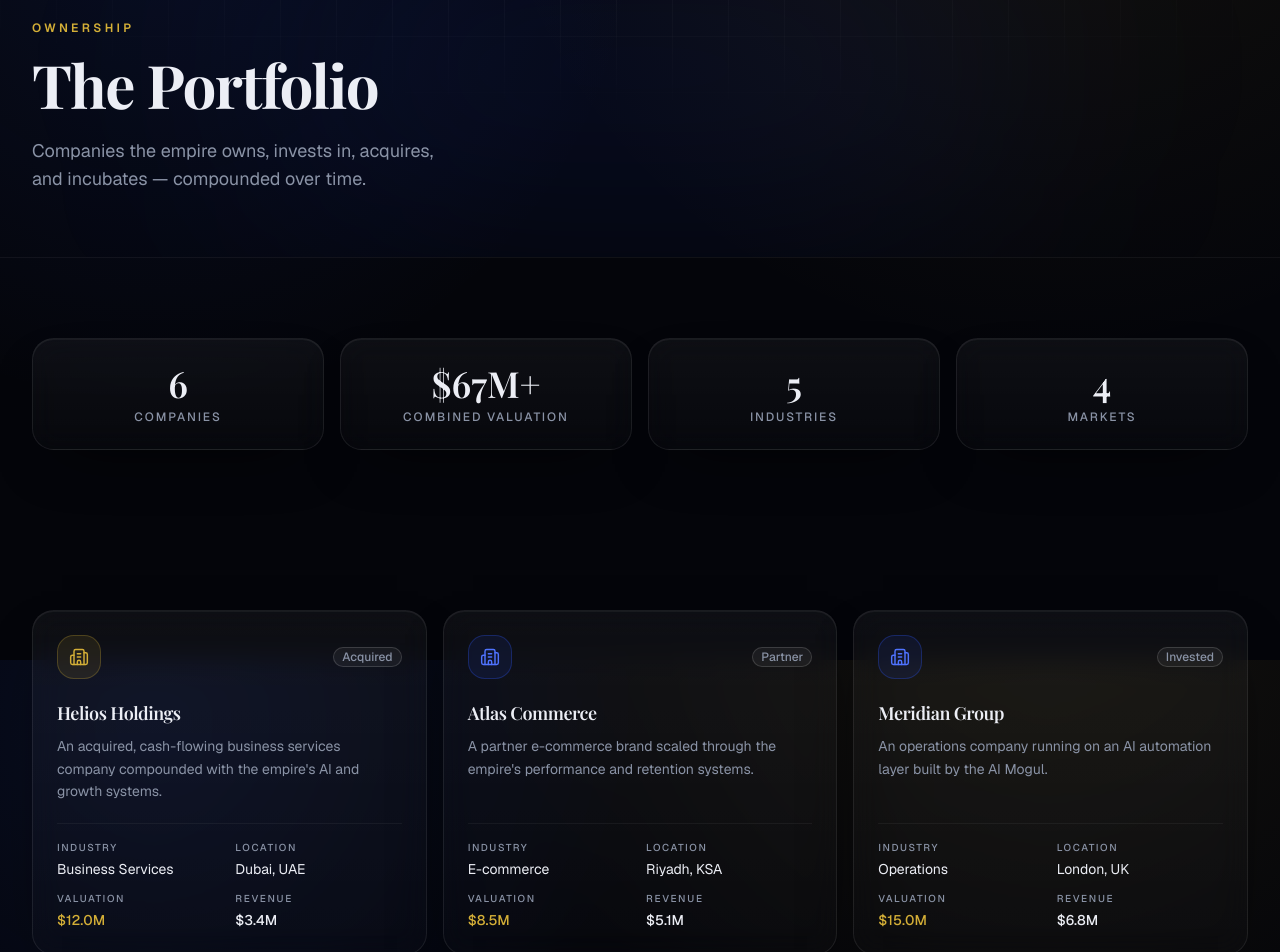
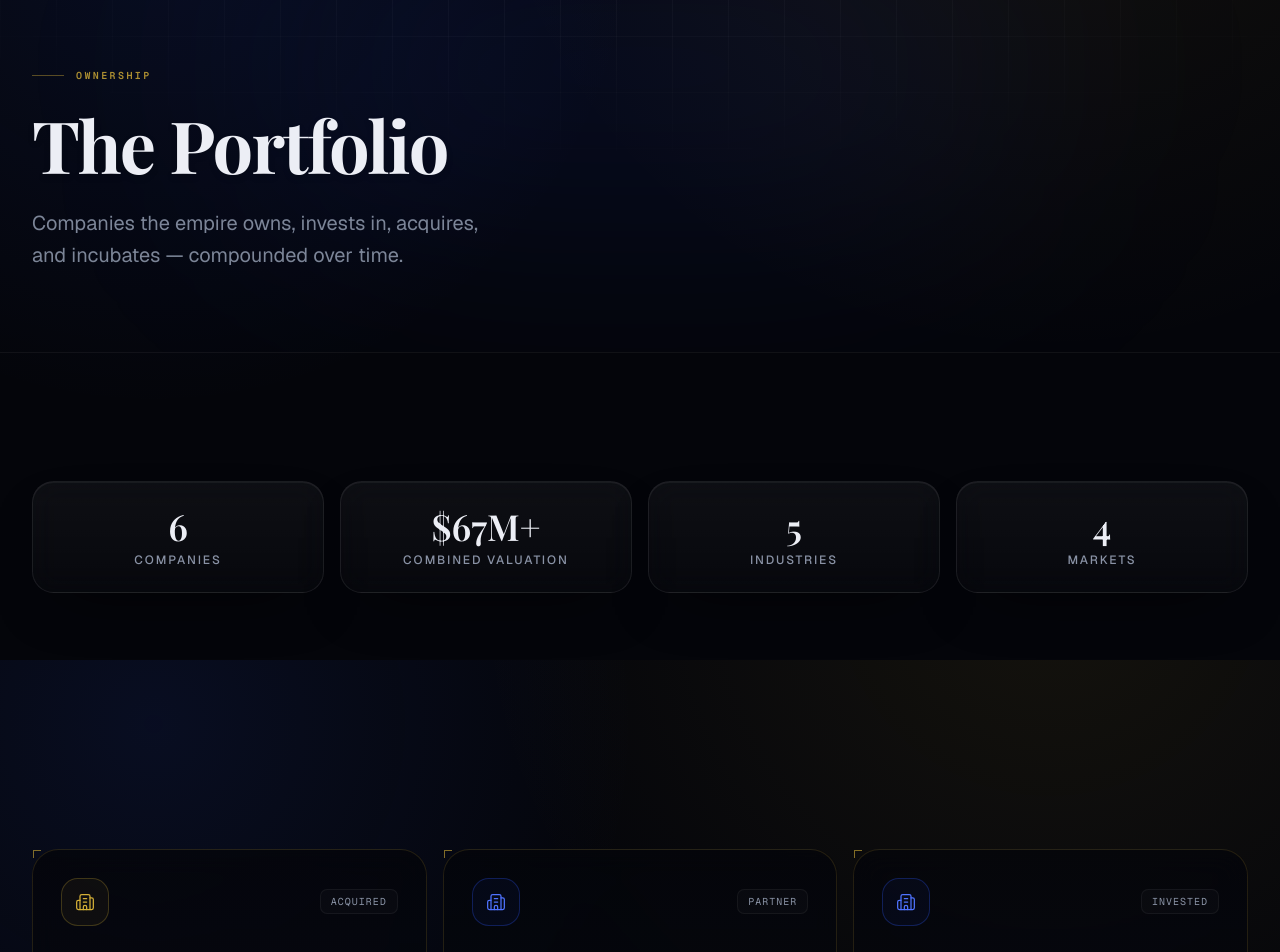
Before and after one commit to MansaMusaMogule86/mansas-moguls, a Next.js app: page /portfolio in a window 1280 px wide. Shown: the part 140-1092 px from the top of the page. Built offline with nearby package versions, Linux system fonts and the light colour scheme.

Commit message:
style(ui): execute phase 1 and 2 visual token and component upgrades for command center aesthetic

```diff
--- a/src/app/globals.css
+++ b/src/app/globals.css
@@ -188,7 +188,7 @@
       0 24px 60px -30px rgba(0, 0, 0, 0.8);
   }
 
-  /* HUD Panel border with gold accents */
+/* Shared panel classes */
   .hud-panel {
     background: linear-gradient(
       180deg,
@@ -197,6 +197,8 @@
     );
     border: 1px solid rgba(212, 175, 55, 0.15);
     position: relative;
+    backdrop-filter: blur(14px);
+    -webkit-backdrop-filter: blur(14px);
   }
 
   .hud-panel::before,
--- a/src/components/moguls/MogulCard.tsx
+++ b/src/components/moguls/MogulCard.tsx
@@ -11,29 +11,30 @@ export function MogulCard({ mogul }: { mogul: Mogul }) {
   return (
     <Link
       href={`/moguls/${mogul.slug}`}
-      className="group glass-panel relative flex min-h-[230px] flex-col rounded-3xl border border-white/10 p-6 transition-all duration-300 hover:-translate-y-1 hover:border-white/20"
+      className="group hud-panel relative flex min-h-[230px] flex-col rounded-3xl p-6 sm:p-8 transition-all duration-500 hover:-translate-y-1"
     >
       <div
         className={cn(
-          "grid size-11 place-items-center rounded-xl border transition-colors shadow-[0_10px_24px_rgba(0,0,0,0.14)]",
+          "grid size-12 place-items-center rounded-xl border transition-colors shadow-[0_10px_24px_rgba(0,0,0,0.14)]",
           isGold
-            ? "border-gold/25 bg-gold/10 text-gold group-hover:border-gold/50"
-            : "border-royal/30 bg-royal/10 text-royal-bright group-hover:border-royal/60",
+            ? "border-gold/25 bg-gold/5 text-gold group-hover:bg-gold/10"
+            : "border-royal/30 bg-royal/5 text-royal-bright group-hover:bg-royal/10",
         )}
       >
-        {Icon && <Icon className="size-5" strokeWidth={1.75} />}
+        {Icon && <Icon className="size-5" strokeWidth={1.5} />}
       </div>
 
-      <h3 className="mt-5 text-lg font-semibold tracking-[-0.02em]">{mogul.name}</h3>
-      <p className="mt-2 flex-1 text-sm leading-relaxed text-muted-foreground">
+      <h3 className="mt-6 text-xl sm:text-2xl font-heading tracking-tight drop-shadow-sm">{mogul.name}</h3>
+      <p className="mt-3 flex-1 text-sm leading-relaxed text-muted-foreground/80 font-sans">
         {mogul.shortDescription}
       </p>
 
-      <div className="mt-5 flex items-center justify-between border-t border-white/5 pt-4">
-        <span className="text-[11px] font-medium uppercase tracking-[0.16em] text-muted-foreground">
+      <div className="mt-6 flex items-center justify-between pt-5 relative">
+        <div className="absolute top-0 left-0 w-8 h-px bg-gold/30" />
+        <span className="text-[10px] font-mono font-medium uppercase tracking-[0.2em] text-muted-foreground">
           {mogul.category}
         </span>
-        <ArrowUpRight className="size-4 text-muted-foreground transition-all group-hover:translate-x-0.5 group-hover:-translate-y-0.5 group-hover:text-foreground" />
+        <ArrowUpRight className="size-4 text-muted-foreground transition-all group-hover:translate-x-0.5 group-hover:-translate-y-0.5 group-hover:text-gold" />
       </div>
     </Link>
   );
--- a/src/components/portfolio/PortfolioCard.tsx
+++ b/src/components/portfolio/PortfolioCard.tsx
@@ -1,6 +1,5 @@
 import { Building2 } from "lucide-react";
 import { cn } from "@/lib/utils";
-import { Badge } from "@/components/ui/badge";
 import { ownershipTypeLabel } from "@/lib/labels";
 import type { PortfolioCompany } from "@/lib/types";
 
@@ -17,55 +16,57 @@ export function PortfolioCard({ company }: { company: PortfolioCompany }) {
   const revenue = formatMoney(company.revenueEstimate);
 
   return (
-    <div className="glass-panel flex flex-col rounded-2xl p-6 transition-all duration-300 hover:-translate-y-1 hover:border-white/20">
+    <div className="hud-panel flex flex-col rounded-3xl p-6 sm:p-7 transition-all duration-500 hover:-translate-y-1">
       <div className="flex items-center justify-between gap-4">
         <div
           className={cn(
-            "grid size-11 place-items-center rounded-xl border",
+            "grid size-12 place-items-center rounded-xl border",
             isGold
-              ? "border-gold/25 bg-gold/10 text-gold"
-              : "border-royal/30 bg-royal/10 text-royal-bright",
+              ? "border-gold/25 bg-gold/5 text-gold"
+              : "border-royal/30 bg-royal/5 text-royal-bright",
           )}
         >
-          <Building2 className="size-5" strokeWidth={1.75} />
+          <Building2 className="size-5" strokeWidth={1.5} />
         </div>
-        <Badge variant="outline" className="border-white/15 bg-white/5 text-muted-foreground">
+        <div className="flex items-center gap-2 text-[10px] uppercase font-mono tracking-widest text-muted-foreground border border-white/5 bg-white/[0.02] px-2.5 py-1 rounded-sm">
           {ownershipTypeLabel[company.ownershipType]}
-        </Badge>
+        </div>
       </div>
 
-      <h3 className="mt-5 text-lg font-semibold">{company.name}</h3>
-      <p className="mt-2 flex-1 text-sm leading-relaxed text-muted-foreground">
+      <h3 className="mt-6 text-xl sm:text-2xl font-heading drop-shadow-sm">{company.name}</h3>
+      <p className="mt-3 flex-1 text-sm leading-relaxed text-muted-foreground/80 font-sans">
         {company.publicDescription}
       </p>
 
-      <div className="mt-5 grid grid-cols-2 gap-3 border-t border-white/5 pt-4">
+      <div className="mt-6 grid grid-cols-2 gap-y-4 gap-x-3 pt-5 relative">
+        <div className="absolute top-0 left-0 w-8 h-px bg-gold/20" />
+
         <div>
-          <div className="text-[10px] font-medium uppercase tracking-[0.16em] text-muted-foreground">
+          <div className="text-[9px] font-medium uppercase tracking-[0.2em] font-mono text-muted-foreground opacity-70">
             Industry
           </div>
-          <div className="mt-1 text-sm text-foreground">{company.industry}</div>
+          <div className="mt-1 text-[13px] font-mono text-foreground/90">{company.industry}</div>
         </div>
         <div>
-          <div className="text-[10px] font-medium uppercase tracking-[0.16em] text-muted-foreground">
+          <div className="text-[9px] font-medium uppercase tracking-[0.2em] font-mono text-muted-foreground opacity-70">
             Location
           </div>
-          <div className="mt-1 text-sm text-foreground">{company.location}</div>
+          <div className="mt-1 text-[13px] font-mono text-foreground/90">{company.location}</div>
         </div>
         {valuation && (
           <div>
-            <div className="text-[10px] font-medium uppercase tracking-[0.16em] text-muted-foreground">
+            <div className="text-[9px] font-medium uppercase tracking-[0.2em] font-mono text-muted-foreground opacity-70">
               Valuation
             </div>
-            <div className="mt-1 text-sm font-medium text-gold">{valuation}</div>
+            <div className="mt-1 text-[13px] tracking-wide font-mono font-medium text-gold">{valuation}</div>
           </div>
         )}
         {revenue && (
           <div>
-            <div className="text-[10px] font-medium uppercase tracking-[0.16em] text-muted-foreground">
+            <div className="text-[9px] font-medium uppercase tracking-[0.2em] font-mono text-muted-foreground opacity-70">
               Revenue
             </div>
-            <div className="mt-1 text-sm font-medium text-foreground">{revenue}</div>
+            <div className="mt-1 text-[13px] tracking-wide font-mono font-medium text-foreground/90">{revenue}</div>
           </div>
         )}
       </div>
--- a/src/components/shared/PageHeader.tsx
+++ b/src/components/shared/PageHeader.tsx
@@ -22,18 +22,21 @@ export function PageHeader({
       <div className="empire-grid pointer-events-none absolute inset-0" />
       <div className="pointer-events-none absolute left-1/2 top-0 h-72 w-[48rem] -translate-x-1/2 rounded-full bg-royal/10 blur-[130px]" />
 
-      <div className="relative mx-auto max-w-7xl px-4 pb-16 pt-20 sm:px-6 sm:pt-24 lg:px-8">
+      <div className="relative mx-auto max-w-7xl px-4 pb-20 pt-28 sm:px-6 sm:pt-36 lg:px-8">
         <div className="max-w-3xl">
           {eyebrow && (
-            <p className="text-xs font-semibold uppercase tracking-[0.28em] text-gold">
-              {eyebrow}
-            </p>
+            <div className="flex items-center gap-3">
+              <span className="h-px w-8 bg-gold/40" />
+              <p className="text-[10px] font-mono font-semibold uppercase tracking-[0.24em] text-gold/80">
+                {eyebrow}
+              </p>
+            </div>
           )}
-          <h1 className="mt-4 text-balance text-4xl font-bold leading-[1.08] sm:text-5xl lg:text-6xl">
+          <h1 className="mt-6 text-balance text-5xl font-heading font-bold leading-[1.05] sm:text-6xl lg:text-7xl drop-shadow-md">
             {title}
           </h1>
           {description && (
-            <p className="mt-5 max-w-2xl text-balance text-lg text-muted-foreground">
+            <p className="mt-6 max-w-2xl text-balance text-xl text-muted-foreground/90 font-sans leading-relaxed">
               {description}
             </p>
           )}
--- a/src/components/shared/Section.tsx
+++ b/src/components/shared/Section.tsx
@@ -13,7 +13,7 @@ export function Section({
   as?: React.ElementType;
 }) {
   return (
-    <Tag className={cn("mx-auto max-w-7xl px-4 py-16 sm:px-6 sm:py-20 lg:px-8", className)}>
+    <Tag className={cn("mx-auto max-w-7xl px-4 py-24 sm:px-6 sm:py-32 lg:px-8", className)}>
       {children}
     </Tag>
   );
--- a/src/components/shared/SectionHeading.tsx
+++ b/src/components/shared/SectionHeading.tsx
@@ -27,13 +27,16 @@ export function SectionHeading({
     >
       <div className="max-w-2xl">
         {eyebrow && (
-          <p className="text-[11px] font-semibold uppercase tracking-[0.28em] text-gold">
-            {eyebrow}
-          </p>
+          <div className="flex items-center gap-3">
+            <span className="h-px w-6 bg-gold/40" />
+            <p className="text-[10px] font-mono font-semibold uppercase tracking-[0.24em] text-gold/80">
+              {eyebrow}
+            </p>
+          </div>
         )}
-        <h2 className="mt-3 text-3xl font-semibold tracking-[-0.03em] sm:text-4xl">{title}</h2>
+        <h2 className="mt-5 text-4xl font-heading tracking-tight sm:text-5xl text-foreground drop-shadow-md">{title}</h2>
         {description && (
-          <p className="mt-3 max-w-xl text-muted-foreground">{description}</p>
+          <p className="mt-4 max-w-xl text-lg text-muted-foreground/90 font-sans leading-relaxed">{description}</p>
         )}
       </div>
       {link && (
--- a/src/components/ui/card.tsx
+++ b/src/components/ui/card.tsx
@@ -12,7 +12,7 @@ function Card({
       data-slot="card"
       data-size={size}
       className={cn(
-        "group/card flex flex-col gap-(--card-spacing) overflow-hidden rounded-xl bg-card py-(--card-spacing) text-sm text-card-foreground ring-1 ring-foreground/10 [--card-spacing:--spacing(4)] has-data-[slot=card-footer]:pb-0 has-[>img:first-child]:pt-0 data-[size=sm]:[--card-spacing:--spacing(3)] data-[size=sm]:has-data-[slot=card-footer]:pb-0 *:[img:first-child]:rounded-t-xl *:[img:last-child]:rounded-b-xl",
+        "group/card hud-panel flex flex-col gap-(--card-spacing) overflow-hidden rounded-xl bg-card py-(--card-spacing) text-sm text-card-foreground [--card-spacing:--spacing(4)] has-data-[slot=card-footer]:pb-0 has-[>img:first-child]:pt-0 data-[size=sm]:[--card-spacing:--spacing(3)] data-[size=sm]:has-data-[slot=card-footer]:pb-0 *:[img:first-child]:rounded-t-xl *:[img:last-child]:rounded-b-xl",
         className
       )}
       {...props}
```
Also changed, not shown: src/components/projects/ProjectCard.tsx (+18 -27 lines).
